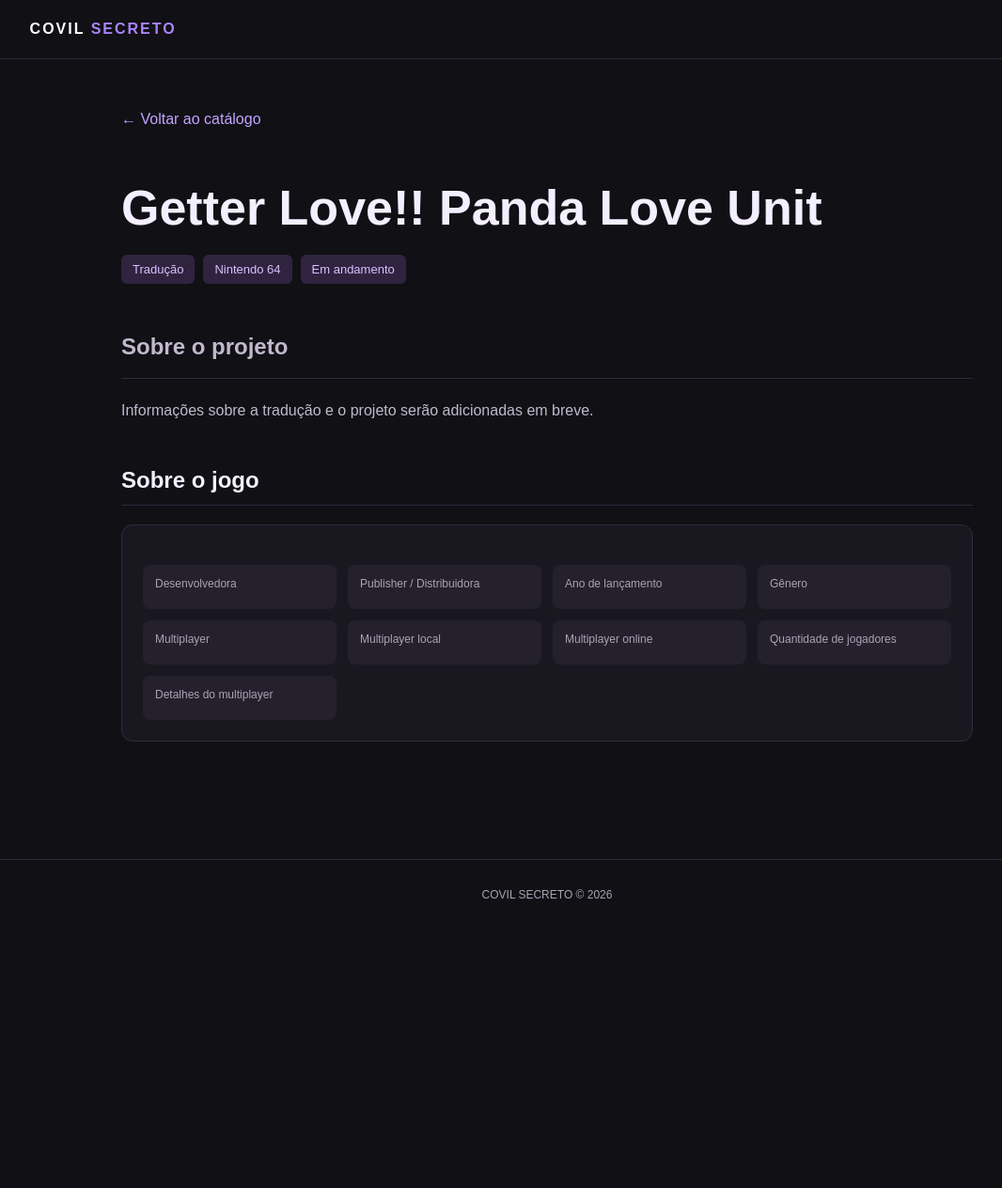
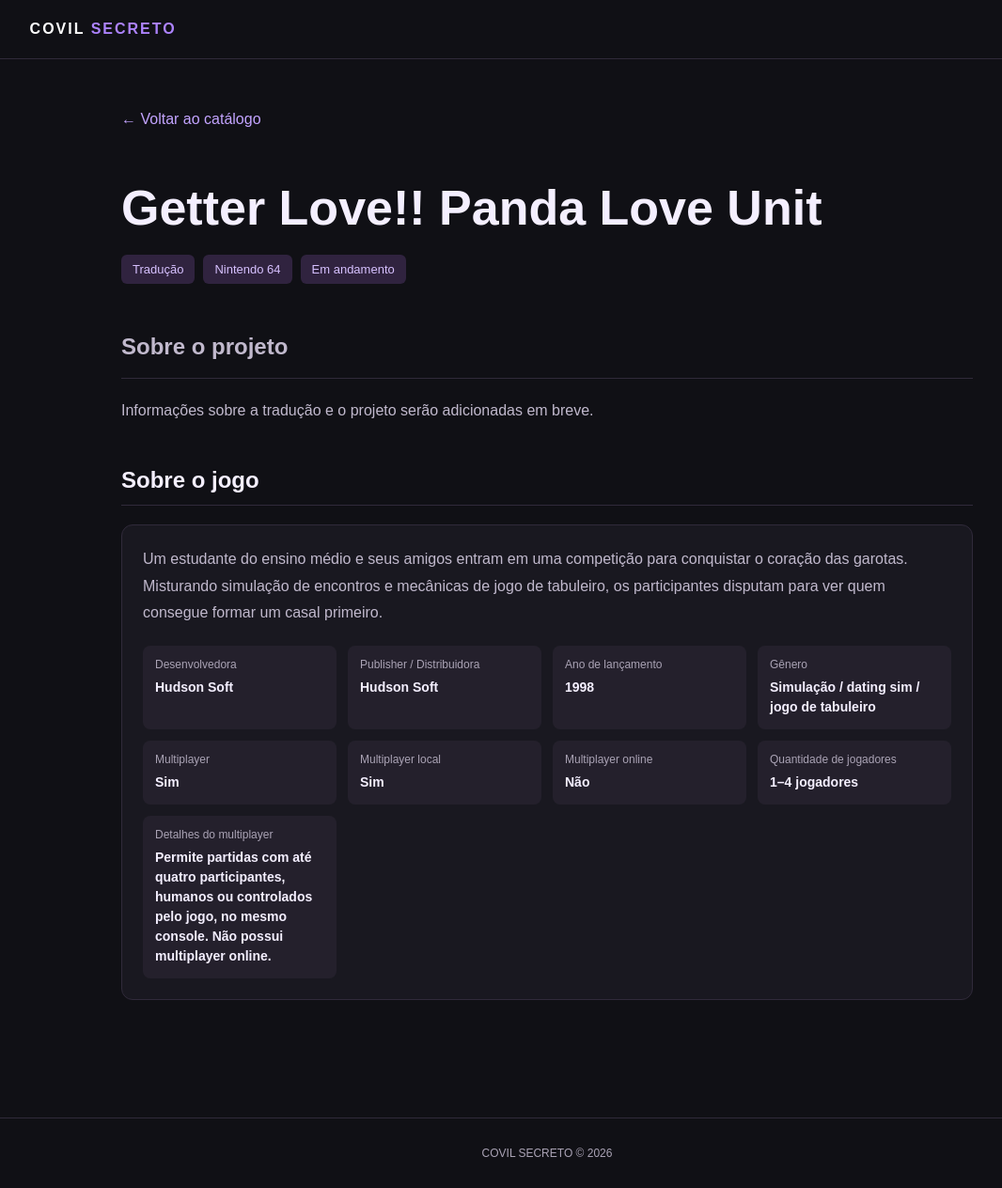
Before and after one commit to TemplarioK1/covil-secreto, a Jekyll site: the page built from _projetos/getter-love-panda-love-unit.md, in a window 1280 px wide. Shown: the whole page at 94% size, without its empty margins (58-1124 px from the left). Built offline with Jekyll 4.4.1, drawn with Linux system fonts in a browser that asks for light colours; before the commit the page ends 989 px from its top, so only the background shows below that.

Commit message:
Add original game information

```diff
--- a/_projetos/getter-love-panda-love-unit.md
+++ b/_projetos/getter-love-panda-love-unit.md
@@ -5,6 +5,17 @@ platforms:
   - Nintendo 64
 status: Em andamento
 date: 2026-11-05
+game_developer: "Hudson Soft"
+game_publisher: "Hudson Soft"
+game_release_year: "1998"
+game_genre: "Simulação / dating sim / jogo de tabuleiro"
+game_synopsis: >-
+  Um estudante do ensino médio e seus amigos entram em uma competição para conquistar o coração das garotas. Misturando simulação de encontros e mecânicas de jogo de tabuleiro, os participantes disputam para ver quem consegue formar um casal primeiro.
+game_multiplayer: "Sim"
+game_local_multiplayer: "Sim"
+game_online_multiplayer: "Não"
+game_players: "1–4 jogadores"
+game_multiplayer_details: "Permite partidas com até quatro participantes, humanos ou controlados pelo jogo, no mesmo console. Não possui multiplayer online."
 ---
 
 ## Sobre o projeto
```
